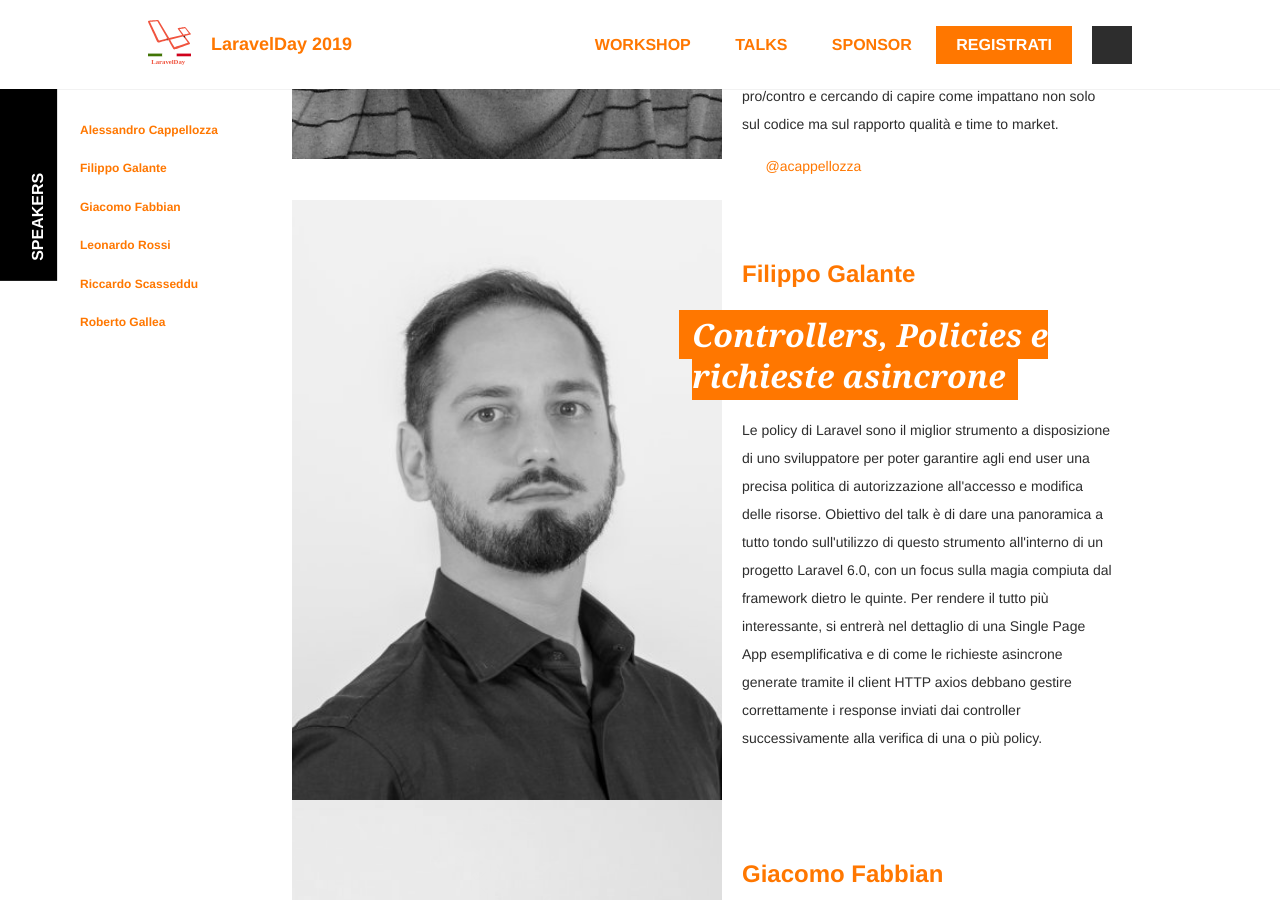
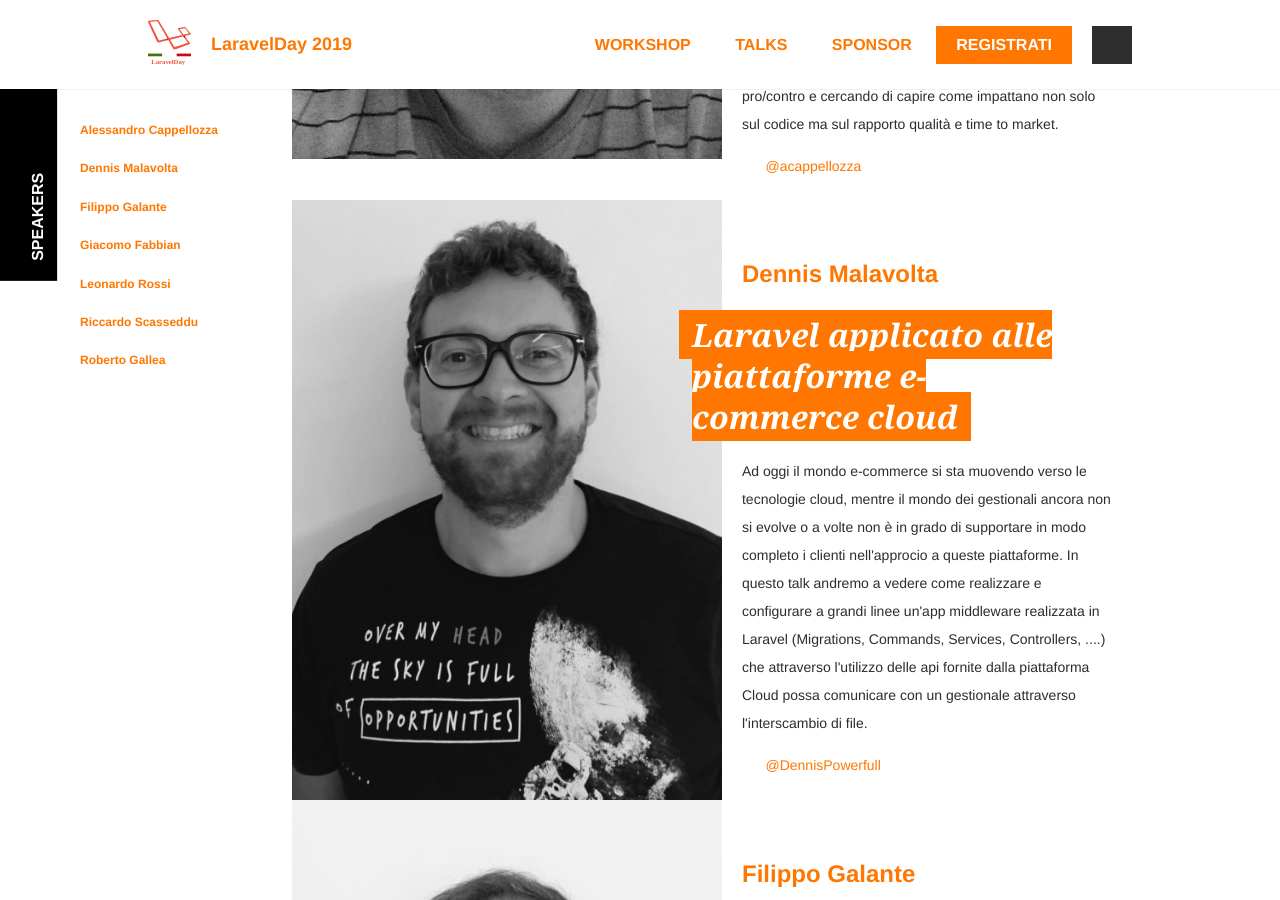
Before and after one commit to GrUSP/2019.laravelday.it, a Jekyll site: the page built from talks.html, in a window 1280 px wide and 900 px high, scrolled down 850 px. Built offline with Jekyll 4.4.1, drawn with Linux system fonts in a browser that asks for light colours; some web fonts are replaced; comment, search, counter and statistics services are not loaded.

Commit message:
Add Dennis Malavolta

```diff
--- a/_data/speakers.yml
+++ b/_data/speakers.yml
@@ -10,6 +10,13 @@ list:
     first_name: Alessandro
     last_name: Cappellozza
     twitter: acappellozza
+  -
+    id: dennis-malavolta
+    description: Senior developer da un anno presso Cooder e-commerce digital e-business agency.
+    image: dennis-malavolta.jpg
+    first_name: Dennis
+    last_name: Malavolta
+    twitter: DennisPowerfull
   -
     id: filippo-galante
     description: >
--- a/_data/talks.yml
+++ b/_data/talks.yml
@@ -10,6 +10,16 @@
     e ci lascia col dubbio di aver fatto la scelta migliore. Cercheremo di trovare un trade off facendo una carrellata
     sugli strumenti che offre il mercato valutandone pro/contro e cercando di capire come impattano non solo sul codice
     ma sul rapporto qualità e time to market.
+-
+  speaker_id:
+    - dennis-malavolta
+  title: Laravel applicato alle piattaforme e-commerce cloud
+  extract: >
+    Ad oggi il mondo e-commerce si sta muovendo verso le tecnologie cloud, mentre il mondo dei gestionali ancora non si
+    evolve o a volte non è in grado di supportare in modo completo i clienti nell'approcio a queste piattaforme. In
+    questo talk andremo a vedere come realizzare e configurare a grandi linee un'app middleware realizzata in Laravel
+    (Migrations, Commands, Services, Controllers, ....) che attraverso l'utilizzo delle api fornite dalla piattaforma
+    Cloud possa comunicare con un gestionale attraverso l'interscambio di file.
 -
   speaker_id:
     - filippo-galante
```
Also changed, not shown: img/laravelday/speaker/dennis-malavolta.jpg (added).
